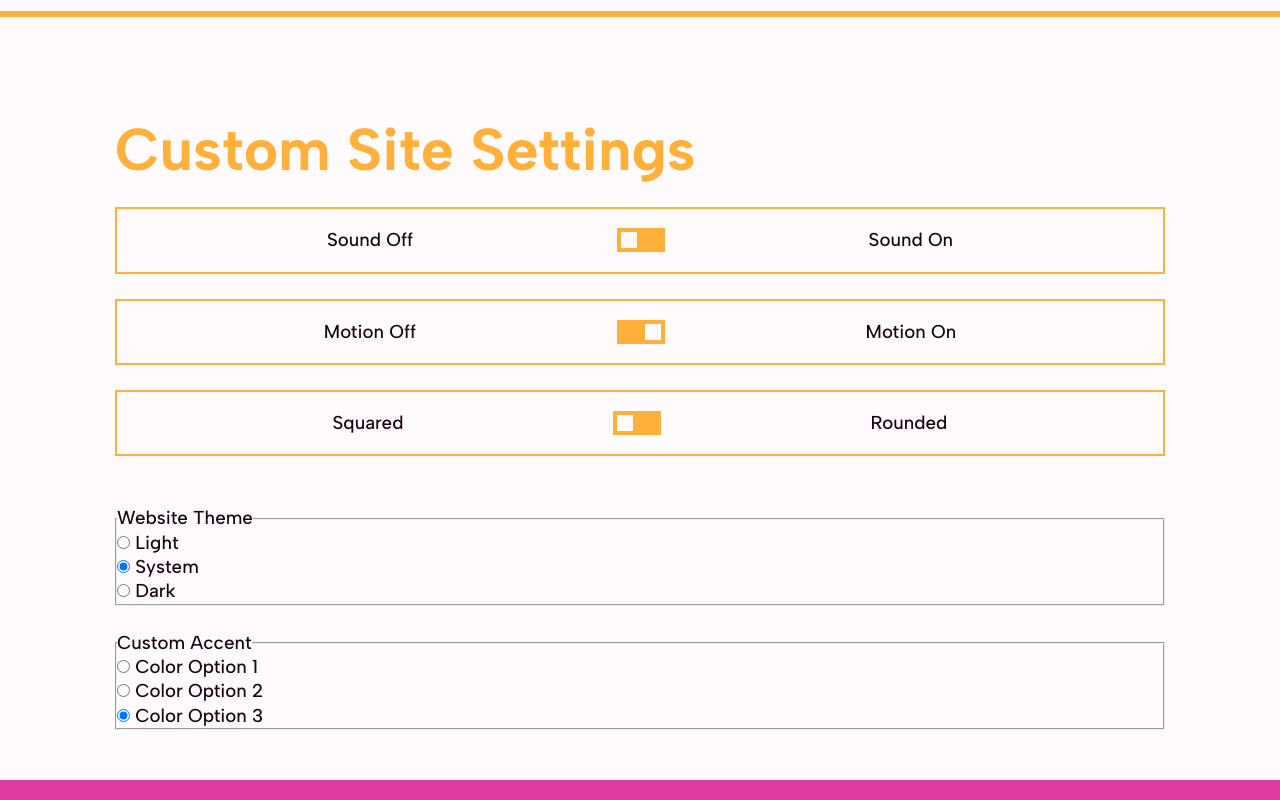
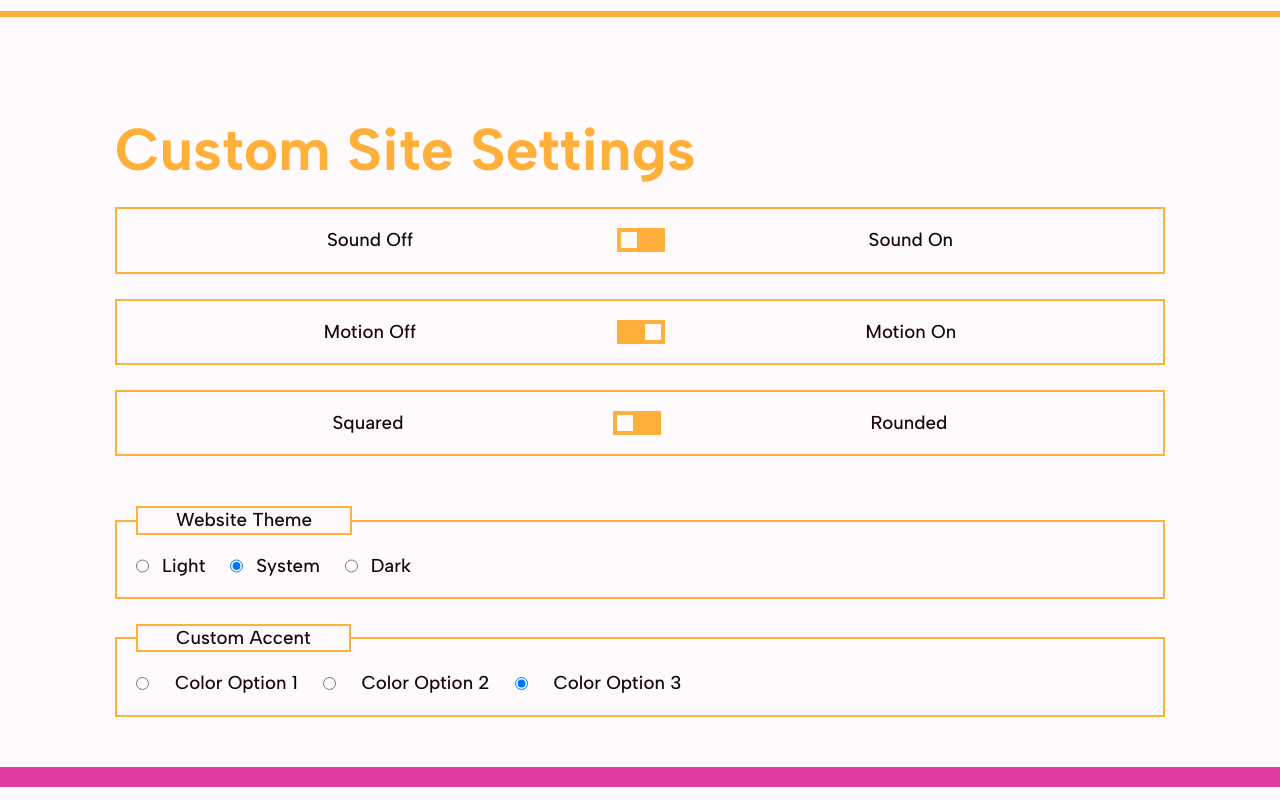
Before and after one commit to sumitnair26/custom-site-theming, a website built with Vite: page index.html in a window 1280 px wide. Shown: the part 2861-3661 px from the top of the page. Built offline with nearby package versions, Linux system fonts and the light colour scheme; some packages are replaced by stand-ins of ours.

Commit message:
CSS for radio button

```diff
--- a/index.html
+++ b/index.html
@@ -207,14 +207,17 @@
                   <legend>Custom Accent</legend>
                   <div class="radio">
                     <input type="radio" name="customColor" id="primary" />
+                    <div class="check"></div>
                     <label for="light">Color Option 1</label>
                   </div>
                   <div class="radio">
                     <input type="radio" name="customColor" id="accent1" />
+                    <div class="check"></div>
                     <label for="system">Color Option 2</label>
                   </div>
                   <div class="radio">
                     <input type="radio" name="customColor" id="accent2" />
+                    <div class="check"></div>
                     <label for="dark">Color Option 3</label>
                   </div>
                 </fieldset>
--- a/style.css
+++ b/style.css
@@ -466,3 +466,26 @@ section {
 [type="checkbox"]:checked ~ .switch .thumb::before {
   transform: translate(calc(var(--size) - var(--size) / 2), -50%);
 }
+
+legend {
+  padding-inline: var(--space-md);
+  border: 2px solid var(--customColor);
+  border-radius: var(--round-md);
+  background-color: var(--bkg);
+}
+
+.radio-wrapper {
+  padding: var(--space-xs);
+  border: 2px solid var(--customColor);
+  border-radius: var(--round-md);
+  background-color: var(--bkg);
+  display: flex;
+  gap: var(--space-sm);
+  flex-wrap: wrap;
+}
+
+.radio {
+  --size: 1.5rem;
+  display: flex;
+  gap: var(--space-2xs);
+}
```
